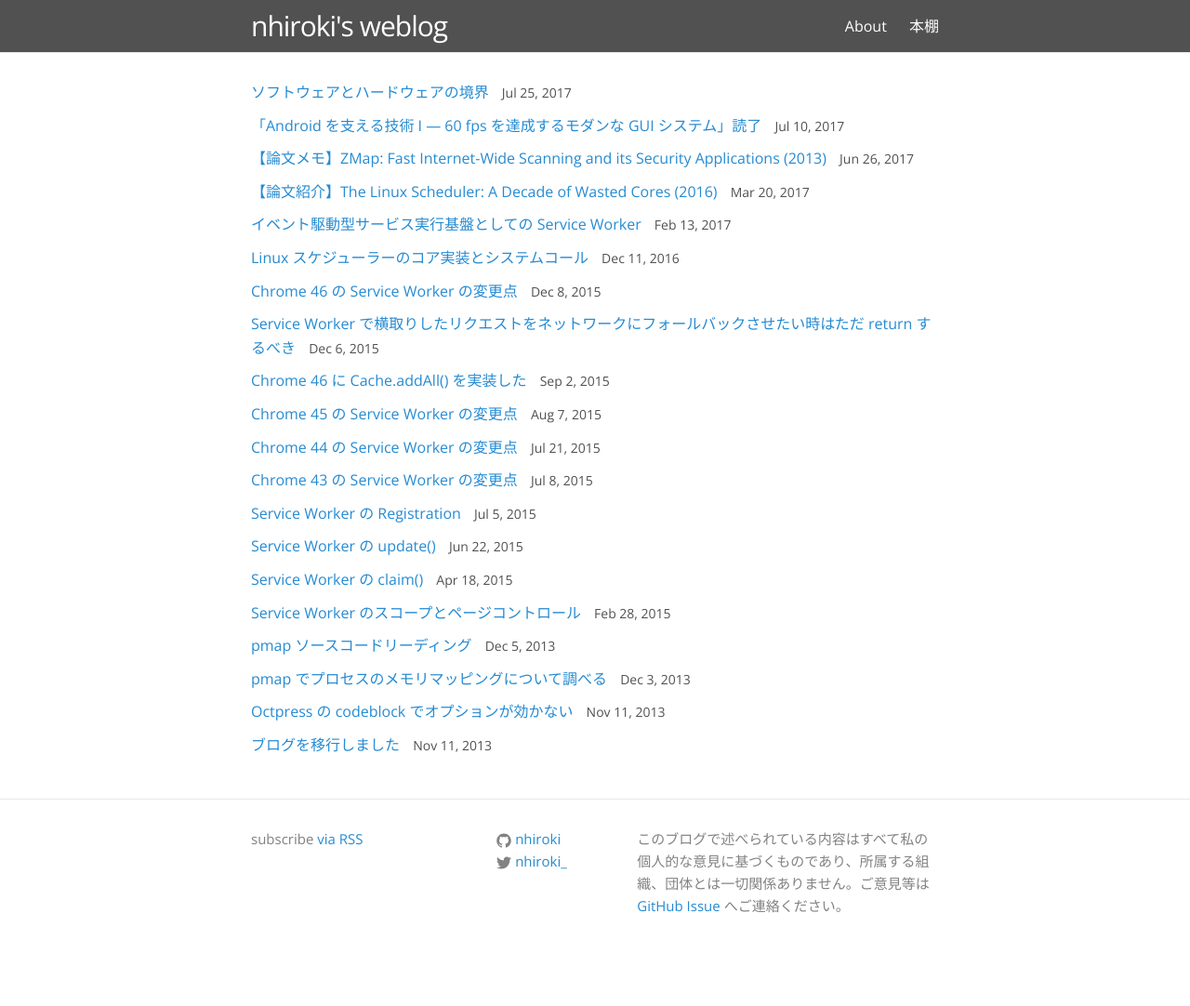
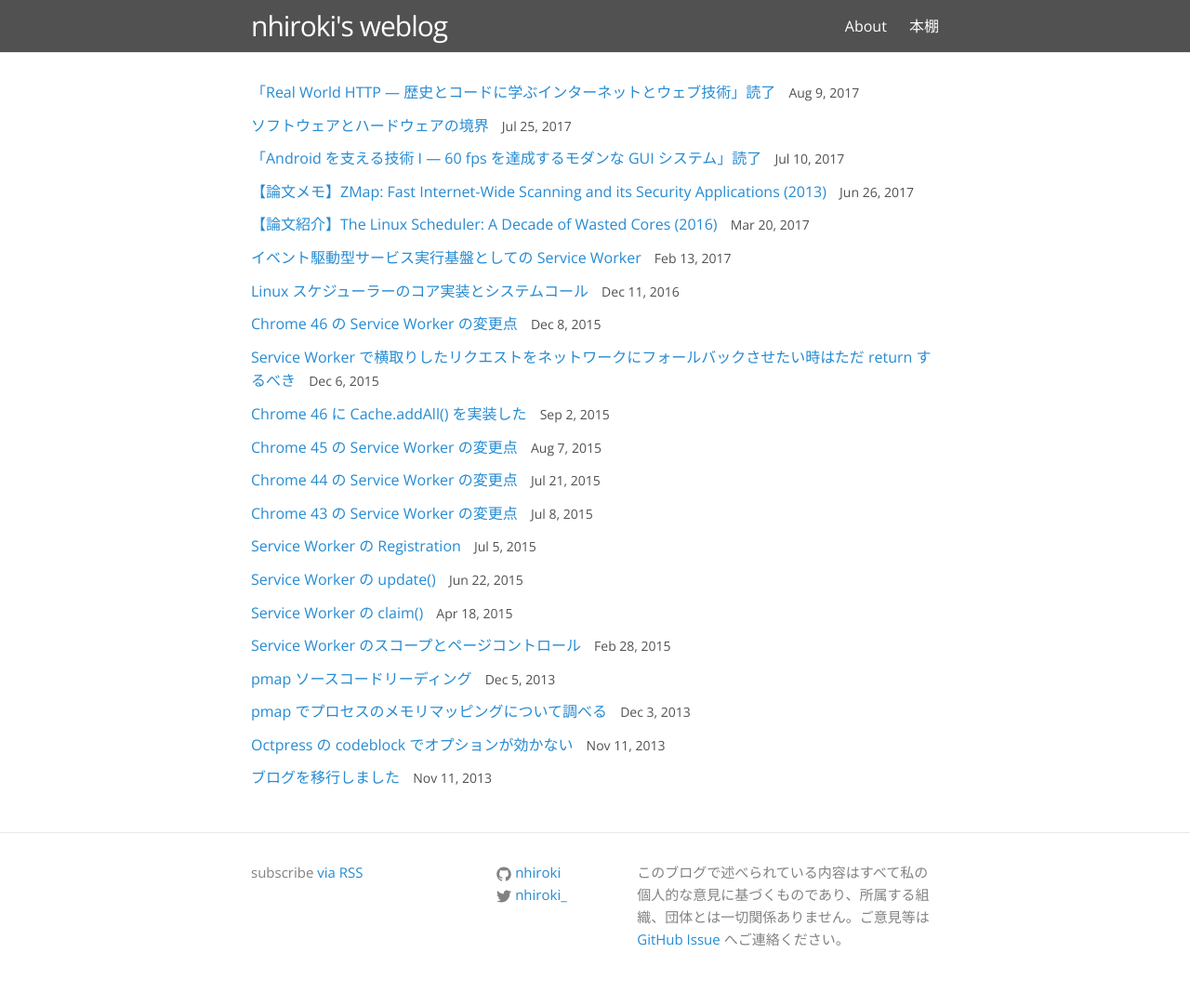
Before and after one commit to nhiroki/nhiroki.github.io, a Jekyll site: the page built from index.html, in a window 1280 px wide. Shown: the whole page at 93% size. Built offline with Jekyll 4.4.1, drawn with Linux system fonts in a browser that asks for light colours; before the commit the page ends 1046 px from its top, so only the background shows below that; some of the changed lines change nothing that is shown.

Commit message:
Add a new post

```diff
--- /dev/null
+++ b/_posts/2017-08-10-book-real-world-http.md
@@ -0,0 +1,104 @@
+---
+layout: post
+title: "「Real World HTTP ― 歴史とコードに学ぶインターネットとウェブ技術」読了"
+date: 2017-08-10 00:00:00 +09:00
+tags: book
+---
+
+「[Real World HTTP ― 歴史とコードに学ぶインターネットとウェブ技術](https://www.oreilly.co.jp/books/9784873118048/)」を読み終わった。
+
+# 感想
+
+- 本のサブタイトルにある通り、HTTP や関連する仕様の策定の歴史と Go 言語によるミニマムな実装例をもとにインターネットとウェブの技術について学べる本。日本語で読める HTTP に関する書籍としては最も網羅的だと思うし、まえがきによると著者の方もそれを意図して書かれたようです。
+- 仕様の変更や新しい仕様が策定された経緯は最新の仕様を読むだけではなかなか知ることができないけど、本書はしっかりとサーベイした上で歴史的経緯が書かれていて、史料的な価値も高いと感じました。
+  - 本書とは全く関係ない話ですが、史料的な価値を生み出すことを念頭に記事や本を書くのは歴史的経緯を知っている人の重要な任務じゃないかと思っていて、そういったことをしてくれる人が増えるといいな、と思っています (特に私が興味のあるウェブやシステムソフトウェア周辺で！)。私も Service Worker に関する記事[^ServiceWorker]を書いています。
+- この本の出版は 2017 年 6 月で最近なんですが、既にリアルワールドの状況は少しずつ変わり始めてて、その辺りに注目して読むのも面白いと思いました（内容的にはまったく問題ないレベルの変化です、念のため）。例えば、第 8 章で RSS サービスの例として名前が挙げられている LDR (Live Dwango Reader) は[サービス終了のアナウンス](http://blog.livedoor.jp/staff_reader/archives/52278396.html)がありましたし、Flash も[廃止時期が具体的](https://blogs.adobe.com/conversations/2017/07/adobe-flash-update.html)になりました。改訂版が出る際は、そういった差分情報が公開されるとウェブの発展が感じられて楽しそうです。
+
+[^ServiceWorker]: [イベント駆動型サービス実行基盤としての Service Worker](http://qiita.com/nhiroki/items/65efc9e41ec1d928afcd)
+
+# 読書メモ
+
+[Twitter でのメモ書き](https://twitter.com/nhiroki_/status/881658486207139840)
+
+## まえがき
+
+本書は HTTP に関する内容を一冊に集めることを目的として企画されていて、「[WebAPI: The Good Parts](https://www.oreilly.co.jp/books/9784873116860/)」と「[ハイパフォーマンスブラウザネットワーキング](https://www.oreilly.co.jp/books/9784873116761/)」の間におさまる本として書かれている。まえがきを読むと、著者がどういう意図を持って本書を執筆したのか詳しく書かれているので一読すべき。
+
+## 第 1 章　HTTP/1.0 のシンタックス：基本となる4つの要素
+
+HTTP の歴史 (0.9 から 1.0)、HTTP の先祖 (電子メール、ニュースグループ) から受け継いだプロトコル、リダイレクト、URL など。
+
+- HTTP が電子メールとニュースグループのプロトコルを参考にしていること、RFC という名称の由来、リダイレクトの挙動辺りが勉強になった。
+- Mac のファイル種別の管理方法を知らなかった ([リソースフォーク](https://ja.wikipedia.org/wiki/%E3%83%AA%E3%82%BD%E3%83%BC%E3%82%B9%E3%83%95%E3%82%A9%E3%83%BC%E3%82%AF))。私は Windows 98 からインターネットを使い始めたんですが、Windows だと拡張子でファイルの種別が判断できるので、当時ウェブページを作るときに MIME タイプがなぜ必要なのか分かってなかったことを思い出しました。
+
+## 第 2 章　HTTP/1.0 のセマンティクス：ブラウザの基本機能の裏側
+
+フォームの送信（ファイル、リダイレクトなど）、コンテントネゴシエーション、クッキー、認証とセッション、プロキシ、キャッシュ、リファラ、検索エンジン向けのアクセス制御 (ronots.txt) など。
+
+- Apache が ETag の生成に inode を使っていた話が興味深い。実装時は複数台でロードバランスさせることを想定してなかったんだろうね。
+- Cache-Control ヘッダ周りの挙動がフローチャートで解説されてて分かりやすい。先日 CDN にプライベートデータがキャッシュされてしまった事故[^CDN]があったし、Cache-Control ヘッダ周りを触るときは読み返したい。個人的にはリクエストヘッダに指定した場合の挙動 (プロキシへの指示) が曖昧な理解だったので、整理できて良かった。
+- HTTP の "referer" のミススペルの話は、Wikipedia の当該記事を見ると、次のように書かれててとても切ない ([HTTP referer - Wikipedia](https://en.wikipedia.org/wiki/HTTP_referer))。
+
+> document co-author Roy Fielding has remarked that neither "referrer" nor the misspelling "referer" were recognized by the standard Unix spell checker of the period.
+
+[^CDN]: http://tech.mercari.com/entry/2017/06/22/204500
+
+## 第 3 章　Go 言語による HTTP/1.0 クライアントの実装
+
+Go 言語を使った GET や POST リクエストなどの送受信方法の解説。あとはマルチパートフォームデータやクッキー、プロキシの使い方など。
+
+## 第 4 章　HTTP/1.1 のシンタックス：高速化と安全性を求めた拡張
+
+Keep-Alive、パイプライニング、TLS、PUT/DELETE メソッドと CRUD、プロトコルアップグレード、バーチャルホスト、チャンク方式など。
+
+- HTTP/1.0 までは 1 台のウェブサーバで一つのドメインのみを扱う前提だったためサーバが受け取る情報はパスだけだったが、HTTP/1.1 からは Host ヘッダーにリクエストを送りたいサーバ名を記述することが義務付けられて、バーチャルホストがサポートされるようになった。この話を聞くたびに「HTTP はパッチワークのように進化してきたんだなぁ」と親近感が湧く。
+
+## 第 5 章　HTTP/1.1 のセマンティクス：広がる HTTP の用途
+
+ローカル保存、ダウンロードの中断再開、XHR、Comet、ジオロケーション、RPC、WebDAV、認証と認可の仕組みなど。
+
+- 「5.2　ダウンロードの中断、再開」を読むと、ダウンローダーがどういう仕組みで動いていたか分かる。ダイアルアップ接続の頃はダウンローダーに大変お世話になったものだけど、今じゃすっかり使わなくなったね。
+
+## 第 6 章　Go 言語による HTTP1.1 クライアントの実装
+
+Go による各機能の実現方法。TLS、証明書の作り方、プロトコルアップグレード、チャンク、RPC など。
+
+- 本章の冒頭に "コードを使って理解を補強するという目的もあります" とある通り、コードを流し読みすることで雰囲気を掴むことができた。
+
+## 第 7 章　HTTP/2 のシンタックス：プロトコルの再定義
+
+HTTP/2 プロトコルの概説、SPDY と QUIC、Fetch API、Server-Sent Events、WebSocket、WebRTC、HTTP Push など。
+
+- HTTP/2 といえばそれが盛り上がってる頃にちょうど JavaScript の Push API も実装中で、それが Promises を多用するものだから「Push の Promise が・・・」みたいな話でたびたび混乱していたことを思い出しました。
+- WebSocket のコネクション確立シーケンスを全然分かってなくて WebSocket 独自の仕組みがあると思い込んでいたのですが、実際は HTTP のプロトコルアップグレードの仕組みを使っていることを知りました。
+- [Web Audio API](https://webaudio.github.io/web-audio-api/) の AudioWorker の話が一文出てくるけど、それは仕様から既に消えて [AudioWorklet](https://webaudio.github.io/web-audio-api/#dfn-audioworklet) として再実装中です。Service Worker の説明が少なめなのと、CacheStorage API の話がなかったのが個人的に残念 (ポジショントークです！！[^PositionTalk])
+
+[^PositionTalk]: 私は Chrome の Service Worker と Cache Storage API 実装者の一人です。
+
+## 第 8 章　HTTP/2 のセマンティクス：新しいユースケース
+
+レスポンシブデザイン、セマンティックウェブ、オープングラフプロトコル、AMP、HTTP ライブストリーミング、MPEG-DASH など。
+
+- 「セマンティックウェブは衰退した」みたいな話を何度か聞いたことがあるけど、その思想や成果は JSON-LD やオープングラフプロトコルといった規格の中で脈々と受け継がれているというのはちゃんと理解してなかった。今までセマンティックウェブと関連付けずにそれら規格を見てました。
+- 動画ストリーミング周りは今まで触れる機会がなかったので学びが多かったです。規格が策定されていった歴史的な経緯が興味深い。
+
+## 第 9 章　Go 言語による HTTP/2、HTML  5 のプロトコルの実装
+
+HTTP/2 サーバプッシュ、Server-Sent Events、WebSocket の Go 言語によるサンプル実装の紹介。
+
+- Go のサーバプッシュ API がプッシュ対象のリソースに対してサーバ側で疑似リクエストを発行するようになっているのは面白いなと思った。ウェブブラウザ内でも通常のナビゲーションとは違う場所からリソース読み込みを行うとき (例えば Service Worker の更新チェック時) に擬似的にリソースリクエストを発行してセキュリティチェックを通したりしているので親近感が湧いた。
+
+## 第 10 章　セキュリティ：ブラウザを守る HTTP の機能
+
+XSS、CSP、Mixed Content、CORS、MitM、セッションハイジャッキング、インジェクション、CSRF、クリックジャッキング、広告などなど。脅威の種類と対策を幅広く。
+
+## 第 11 章　クライアント視点で見る RESTful API
+
+RESTful と REST-ish、 RESTful API におけるメソッド・ステータスコード・ボディー、REST API の実例、タイムアウトやアクセス数制限など。
+
+- HTTP によるデータベースアクセスに関しては "4.3 PUT メソッドと DELETE メソッドの標準化" でも触れられている。
+- LSUDs (Large Set of Unknown Developers) の話を見て Web API の粒度を決めるのは本当に難しそうだと感じた。私は SSKDs (Small Set of Known Developers) しか設計したことがないのでモノリシックな API を作れば事足りたけど、ユースケースが事前に明確に決められない場合悩みすぎていつまでも API をローンチできなさそう。
+
+---
+
+# 補足
--- a/books.md
+++ b/books.md
@@ -1,7 +1,7 @@
 ---
 layout: page
 title: 本棚
-date: 2017/07/15
+date: 2017/08/10
 permalink: /books/
 ---
 
@@ -95,12 +95,12 @@ permalink: /books/
 
 ## コンピュータアーキテクチャ
 
-- GPU を支える技術
 - FPGA の原理と構成
 - コンピュータシステムの理論と実装
 - ディジタル回路設計とコンピュータアーキテクチャ [ARM版]
 - 熱血！アセンブラ入門
 
+- ([途中](https://twitter.com/nhiroki_/status/890958845320744960)) GPU を支える技術 ― 超並列ハードウェアの快進撃［技術基礎］
 - (途中) 自作エミュレータで学ぶ x86 アーキテクチャ
 - (途中) コンピュータアーキテクチャ　定量的アプローチ（ヘネパタ）
   - ヘネパタ読書会に参加していた
@@ -165,8 +165,7 @@ permalink: /books/
 
 - ブラウザハック
 
-- ([途中](https://twitter.com/nhiroki_/status/881658486207139840)) Real World HTTP
-
+- ([2017](/2017/08/10/book-real-world-http)) Real World HTTP ― 歴史とコードに学ぶインターネットとウェブ技術
 - ([2017](https://twitter.com/nhiroki_/status/869688379167842304)) Web フロントエンドハイパフォーマンスチューニング
 - (2014) ハイパフォーマンスブラウザネットワーキング ― ネットワークアプリケーションのためのパフォーマンス最適化
 - ([2013](https://twitter.com/nhiroki_/status/415776441981091840)) めんどうくさい Web セキュリティ
```
